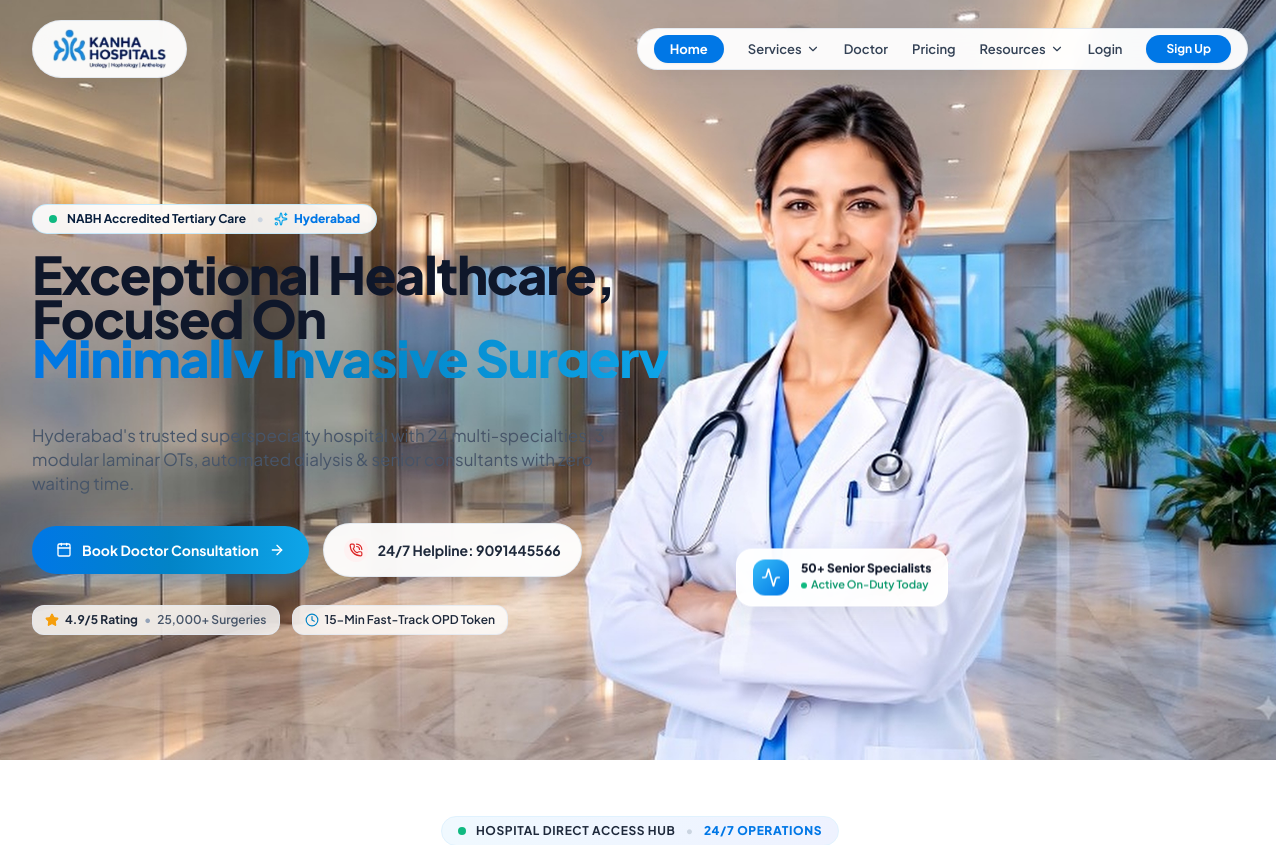
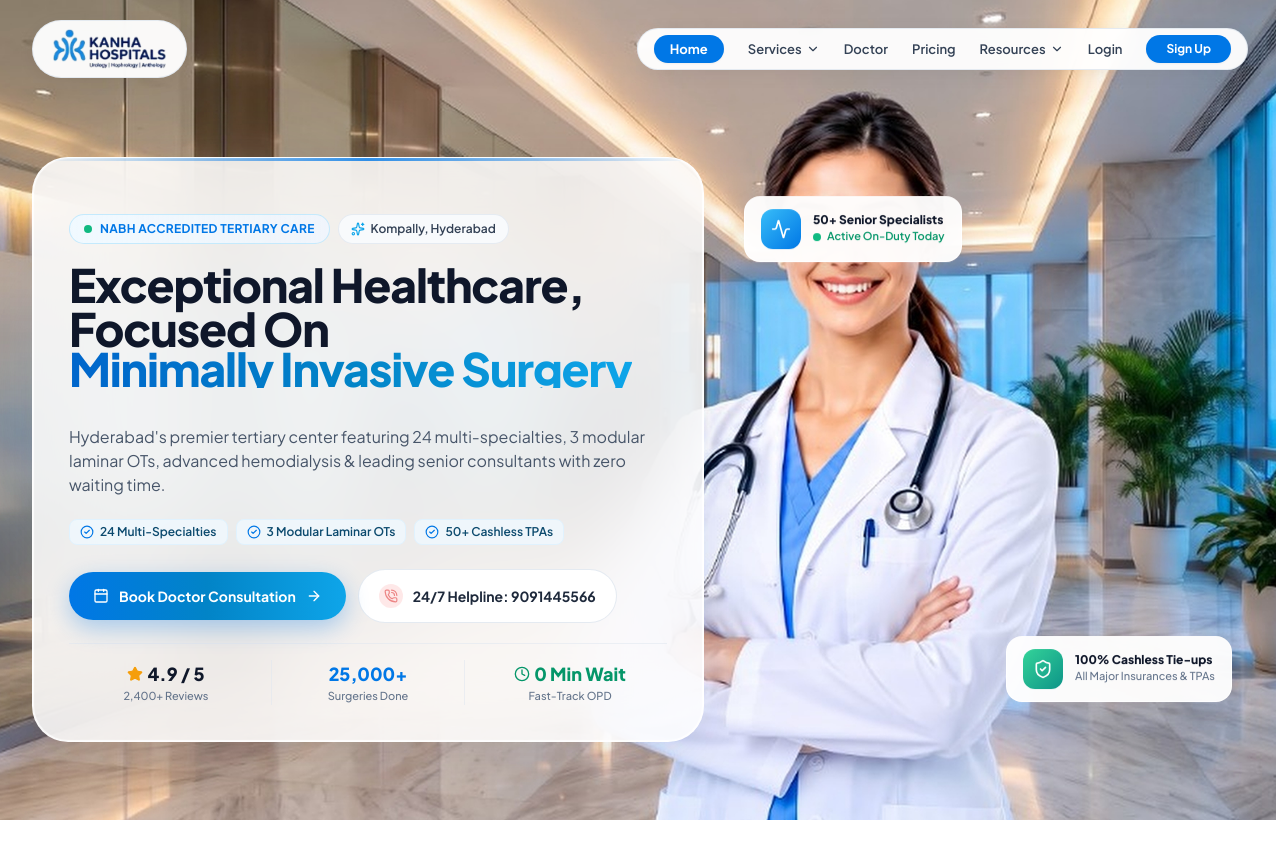
Before and after one commit to Shiva33987/hospital-kanha, a React (Vite) app: page / in a window 1280 px wide. Shown: the top 845 px of the page. Built offline with nearby package versions, Linux system fonts and the light colour scheme.

Commit message:
feat(hero): upgrade hero with luxury frosted glass console, kinetic typography, feature chips, and floating motion badges

```diff
--- a/src/components/Hero.tsx
+++ b/src/components/Hero.tsx
@@ -11,10 +11,9 @@ import {
   ArrowRight,
   Sparkles,
   Star,
-  Award,
-  Clock
+  Clock,
+  CheckCircle2
 } from 'lucide-react';
-import { HOSPITAL_INFO } from '../data/hospitalData';
 import { KanhaLogo } from './KanhaLogo';
 
 interface HeroProps {
@@ -35,8 +34,8 @@ export const Hero: React.FC<HeroProps> = ({
 
   // Dynamic Rotating Specialty Text
   const rotatingSpecialties = [
+    '24/7 Precision Dialysis',
     'Advanced Laser Urology',
-    '24/7 Precision Dialysis',
     'Minimally Invasive Surgery',
     'Comprehensive Kidney Care',
     'Andrology & Men\'s Health',
@@ -51,7 +50,7 @@ export const Hero: React.FC<HeroProps> = ({
   }, [rotatingSpecialties.length]);
 
   return (
-    <section className="relative w-full min-h-[580px] sm:min-h-[640px] lg:min-h-[700px] xl:min-h-[760px] overflow-hidden select-none bg-white flex flex-col justify-between">
+    <section className="relative w-full min-h-[640px] sm:min-h-[700px] lg:min-h-[760px] xl:min-h-[820px] overflow-hidden select-none bg-white flex flex-col justify-between">
 
       {/* 1. MASTER CANVAS BACKGROUND (High-res clean hospital lobby with doctor) */}
       <img
@@ -59,6 +58,9 @@ export const Hero: React.FC<HeroProps> = ({
         alt="Kanha Hospitals - Urology, Nephrology, Andrology & 24 Multi-Specialties"
         className="absolute -inset-1 w-[calc(100%+8px)] h-[calc(100%+8px)] object-cover object-center pointer-events-none z-0"
       />
+
+      {/* Subtle Luminous Ambient Glow behind the card */}
+      <div className="absolute top-1/4 left-10 w-96 h-96 bg-sky-200/40 rounded-full blur-3xl pointer-events-none z-10" />
 
       {/* 2. TOP NAVIGATION BAR */}
       <div className="relative z-30 w-full max-w-7xl mx-auto px-4 sm:px-6 lg:px-8 pt-3 sm:pt-4 md:pt-5 flex items-center justify-between">
@@ -201,32 +203,41 @@ export const Hero: React.FC<HeroProps> = ({
 
       </div>
 
-      {/* 3. HERO CONTENT AREA (Positioned cleanly in left 55% over frosted glass corridor) */}
-      <div className="relative z-20 w-full max-w-7xl mx-auto px-4 sm:px-6 lg:px-8 my-auto py-8 sm:py-12 lg:py-16 grid grid-cols-1 lg:grid-cols-12 gap-8 items-center">
+      {/* 3. HERO CONTENT AREA (Enclosed in Luxury Frosted Glass Medical Console) */}
+      <div className="relative z-20 w-full max-w-7xl mx-auto px-4 sm:px-6 lg:px-8 my-auto py-6 sm:py-8 lg:py-10 grid grid-cols-1 lg:grid-cols-12 gap-8 items-center">
 
-        {/* Left Column: Animated Text & Clinical Value Proposition */}
+        {/* Left Column: Glass Console Card */}
         <motion.div
-          initial={{ opacity: 0, x: -30 }}
-          animate={{ opacity: 1, x: 0 }}
-          transition={{ duration: 0.7, ease: [0.16, 1, 0.3, 1] }}
-          className="lg:col-span-7 xl:col-span-7 space-y-5"
+          initial={{ opacity: 0, y: 30 }}
+          animate={{ opacity: 1, y: 0 }}
+          transition={{ duration: 0.75, ease: [0.16, 1, 0.3, 1] }}
+          className="lg:col-span-7 xl:col-span-7 max-w-2xl"
         >
-          {/* Animated Medical Trust Pill */}
-          <div className="inline-flex items-center space-x-2.5 bg-white/90 backdrop-blur-md px-4 py-1.5 rounded-full border border-sky-200/80 shadow-xs text-xs font-bold text-slate-800">
+          {/* Frosted Medical Console Card */}
+          <div className="relative overflow-hidden rounded-[28px] sm:rounded-[36px] bg-white/88 sm:bg-white/85 backdrop-blur-2xl border border-white/90 shadow-[0_20px_60px_-15px_rgba(8,31,61,0.12),0_0_1px_1px_rgba(255,255,255,0.85)_inset] p-6 sm:p-8 lg:p-9 space-y-5">
+
+            {/* Top Luminous Blue Accent Hairline */}
+            <div className="absolute top-0 left-0 right-0 h-[3px] bg-gradient-to-r from-transparent via-[#0077e6] to-transparent opacity-80" />
+
+            {/* Badges Row */}
+            <div className="flex flex-wrap items-center gap-2">
+              <div className="inline-flex items-center space-x-2 bg-gradient-to-r from-sky-50 to-blue-50/80 border border-sky-200/80 px-3.5 py-1.5 rounded-full text-xs font-bold text-[#0077e6] shadow-2xs">
                 <span className="relative flex h-2 w-2">
                   <span className="animate-ping absolute inline-flex h-full w-full rounded-full bg-emerald-400 opacity-75"></span>
                   <span className="relative inline-flex rounded-full h-2 w-2 bg-emerald-500"></span>
                 </span>
-            <span className="text-hospital-navy">NABH Accredited Tertiary Care</span>
-            <span className="text-slate-300">•</span>
-            <span className="text-[#0077e6] font-extrabold flex items-center space-x-1">
-              <Sparkles className="w-3.5 h-3.5 text-sky-500 inline mr-0.5" />
-              <span>Hyderabad</span>
-            </span>
+                <span className="tracking-wide">NABH ACCREDITED TERTIARY CARE</span>
+              </div>
+
+              <div className="inline-flex items-center space-x-1.5 bg-slate-50 border border-slate-200/80 px-3 py-1.5 rounded-full text-xs font-semibold text-slate-700">
+                <Sparkles className="w-3.5 h-3.5 text-sky-500" />
+                <span>Kompally, Hyderabad</span>
+              </div>
             </div>
 
             {/* Kinetic Animated Headline */}
-          <h1 className="text-3xl sm:text-4xl lg:text-[46px] xl:text-[52px] font-extrabold font-sans text-slate-900 tracking-tight leading-[1.12]">
+            <div className="space-y-1">
+              <h1 className="text-3xl sm:text-4xl lg:text-[42px] xl:text-[46px] font-extrabold font-sans text-slate-900 tracking-tight leading-[1.14]">
                 Exceptional Healthcare,
                 <span className="block mt-1 text-slate-900">
                   Focused On{' '}
@@ -234,11 +245,11 @@ export const Hero: React.FC<HeroProps> = ({
                     <AnimatePresence mode="wait">
                       <motion.span
                         key={rotatingSpecialties[specialtyIndex]}
-                    initial={{ y: 28, opacity: 0 }}
+                        initial={{ y: 26, opacity: 0 }}
                         animate={{ y: 0, opacity: 1 }}
-                    exit={{ y: -28, opacity: 0 }}
-                    transition={{ duration: 0.45, ease: [0.16, 1, 0.3, 1] }}
-                    className="bg-gradient-to-r from-[#0077e6] via-[#0284c7] to-[#0ea5e9] bg-clip-text text-transparent font-extrabold whitespace-nowrap block"
+                        exit={{ y: -26, opacity: 0 }}
+                        transition={{ duration: 0.42, ease: [0.16, 1, 0.3, 1] }}
+                        className="bg-gradient-to-r from-[#0066cc] via-[#0284c7] to-[#0ea5e9] bg-clip-text text-transparent font-extrabold whitespace-nowrap block"
                       >
                         {rotatingSpecialties[specialtyIndex]}
                       </motion.span>
@@ -246,17 +257,34 @@ export const Hero: React.FC<HeroProps> = ({
                   </span>
                 </span>
               </h1>
+            </div>
 
             {/* Value Proposition Description */}
-          <p className="text-sm sm:text-base lg:text-[17px] text-slate-600 max-w-xl leading-relaxed font-normal">
-            Hyderabad's trusted superspecialty hospital with 24 multi-specialties, 3 modular laminar OTs, automated dialysis &amp; senior consultants with zero waiting time.
+            <p className="text-sm sm:text-base text-slate-600 leading-relaxed font-normal">
+              Hyderabad's premier tertiary center featuring 24 multi-specialties, 3 modular laminar OTs, advanced hemodialysis &amp; leading senior consultants with zero waiting time.
             </p>
 
-          {/* Action Buttons Row (Light, airy, and premium - no dark solid blocks) */}
-          <div className="flex flex-wrap items-center gap-3.5 pt-2">
+            {/* Micro Clinical Feature Chips */}
+            <div className="flex flex-wrap items-center gap-2 pt-0.5">
+              <div className="inline-flex items-center space-x-1.5 bg-sky-50/80 border border-sky-100 text-sky-900 px-2.5 py-1 rounded-lg text-xs font-semibold">
+                <CheckCircle2 className="w-3.5 h-3.5 text-[#0077e6]" />
+                <span>24 Multi-Specialties</span>
+              </div>
+              <div className="inline-flex items-center space-x-1.5 bg-sky-50/80 border border-sky-100 text-sky-900 px-2.5 py-1 rounded-lg text-xs font-semibold">
+                <CheckCircle2 className="w-3.5 h-3.5 text-[#0077e6]" />
+                <span>3 Modular Laminar OTs</span>
+              </div>
+              <div className="inline-flex items-center space-x-1.5 bg-sky-50/80 border border-sky-100 text-sky-900 px-2.5 py-1 rounded-lg text-xs font-semibold">
+                <CheckCircle2 className="w-3.5 h-3.5 text-[#0077e6]" />
+                <span>50+ Cashless TPAs</span>
+              </div>
+            </div>
+
+            {/* Action Buttons Row */}
+            <div className="flex flex-wrap items-center gap-3 pt-1">
               <button
                 onClick={() => onOpenAppointmentModal()}
-              className="bg-gradient-to-r from-[#0077e6] via-[#0284c7] to-[#0ea5e9] hover:from-[#0066cc] hover:to-[#0284c7] text-white font-bold text-sm px-6 py-3.5 rounded-full shadow-[0_8px_25px_rgba(0,119,230,0.32)] flex items-center space-x-2.5 transition-all cursor-pointer group active:scale-95"
+                className="relative group overflow-hidden bg-gradient-to-r from-[#0077e6] via-[#0284c7] to-[#0ea5e9] hover:from-[#0066cc] hover:to-[#0284c7] text-white font-bold text-sm px-6 py-3.5 rounded-full shadow-[0_8px_25px_rgba(0,119,230,0.32)] flex items-center space-x-2.5 transition-all duration-300 cursor-pointer active:scale-95"
               >
                 <Calendar className="w-4 h-4 text-white" />
                 <span>Book Doctor Consultation</span>
@@ -265,48 +293,77 @@ export const Hero: React.FC<HeroProps> = ({
 
               <button
                 onClick={onOpenEmergencyModal}
-              className="bg-white/95 backdrop-blur-md hover:bg-white text-slate-800 border border-slate-200/90 font-bold text-sm px-5 py-3.5 rounded-full shadow-xs flex items-center space-x-2.5 transition-all hover:border-red-300 hover:text-red-600 cursor-pointer group active:scale-95"
+                className="bg-white hover:bg-red-50/50 text-slate-800 hover:text-red-600 border border-slate-200/90 hover:border-red-200 font-bold text-sm px-5 py-3.5 rounded-full shadow-xs flex items-center space-x-2.5 transition-all duration-300 cursor-pointer group active:scale-95"
               >
-              <div className="w-6 h-6 rounded-full bg-red-50 text-red-600 flex items-center justify-center group-hover:scale-110 transition-transform">
-                <PhoneCall className="w-3.5 h-3.5" />
+                <div className="w-6 h-6 rounded-full bg-red-100/80 text-red-600 flex items-center justify-center group-hover:scale-110 transition-transform">
+                  <PhoneCall className="w-3.5 h-3.5 animate-pulse" />
                 </div>
                 <span>24/7 Helpline: 9091445566</span>
               </button>
             </div>
 
-          {/* Floating Motion Graphics / Mini Status Pill */}
-          <div className="pt-2 flex flex-wrap items-center gap-3 text-xs text-slate-600 font-semibold">
-            <div className="flex items-center space-x-1.5 bg-white/80 backdrop-blur-md px-3 py-1.5 rounded-xl border border-slate-200/80 shadow-2xs">
-              <Star className="w-3.5 h-3.5 text-amber-500 fill-amber-500" />
-              <span className="font-bold text-slate-800">4.9/5 Rating</span>
-              <span className="text-slate-400">•</span>
-              <span>25,000+ Surgeries</span>
+            {/* Trust Metrics Bar at bottom of card */}
+            <div className="border-t border-slate-200/60 pt-4 grid grid-cols-3 gap-2 text-center">
+              <div className="flex flex-col items-center">
+                <div className="flex items-center space-x-1 text-slate-900 font-extrabold text-base sm:text-lg">
+                  <Star className="w-4 h-4 text-amber-500 fill-amber-500" />
+                  <span>4.9 / 5</span>
+                </div>
+                <div className="text-[11px] text-slate-500 font-medium">2,400+ Reviews</div>
               </div>
 
-            <div className="flex items-center space-x-1.5 bg-white/80 backdrop-blur-md px-3 py-1.5 rounded-xl border border-slate-200/80 shadow-2xs">
-              <Clock className="w-3.5 h-3.5 text-hospital-blue" />
-              <span className="text-slate-800">15-Min Fast-Track OPD Token</span>
+              <div className="border-x border-slate-200/60 flex flex-col items-center">
+                <div className="text-[#0077e6] font-extrabold text-base sm:text-lg">
+                  25,000+
+                </div>
+                <div className="text-[11px] text-slate-500 font-medium">Surgeries Done</div>
+              </div>
+
+              <div className="flex flex-col items-center">
+                <div className="flex items-center space-x-1 text-emerald-600 font-extrabold text-base sm:text-lg">
+                  <Clock className="w-4 h-4 text-emerald-600" />
+                  <span>0 Min Wait</span>
+                </div>
+                <div className="text-[11px] text-slate-500 font-medium">Fast-Track OPD</div>
               </div>
             </div>
 
+          </div>
         </motion.div>
 
-        {/* Right Column: Empty grid space so doctor's photo shines through cleanly */}
-        <div className="hidden lg:block lg:col-span-5 xl:col-span-5 relative h-full min-h-[350px]">
-          {/* Subtle floating glass trust badge near the doctor's side */}
+        {/* Right Column: Doctor floating motion badges */}
+        <div className="hidden lg:block lg:col-span-5 relative h-full min-h-[420px]">
+          {/* Floating Badge 1: Senior Specialists Active */}
           <motion.div
-            animate={{ y: [0, -8, 0] }}
-            transition={{ duration: 4, repeat: Infinity, ease: "easeInOut" }}
-            className="absolute bottom-6 -left-6 bg-white/95 backdrop-blur-xl border border-white/80 px-4 py-2.5 rounded-2xl shadow-[0_12px_30px_rgba(0,0,0,0.08)] flex items-center space-x-3 pointer-events-none"
+            animate={{ y: [0, -10, 0] }}
+            transition={{ duration: 5, repeat: Infinity, ease: "easeInOut" }}
+            className="absolute top-12 -left-4 bg-white/95 backdrop-blur-xl border border-white/90 px-4 py-3 rounded-2xl shadow-[0_15px_35px_rgba(8,31,61,0.08)] flex items-center space-x-3 pointer-events-none z-10"
           >
-            <div className="w-9 h-9 rounded-xl bg-gradient-to-br from-sky-400 to-[#0077e6] text-white flex items-center justify-center shadow-xs">
+            <div className="w-10 h-10 rounded-xl bg-gradient-to-br from-sky-400 to-[#0077e6] text-white flex items-center justify-center shadow-xs">
               <Activity className="w-5 h-5" />
             </div>
             <div>
               <div className="text-xs font-extrabold text-slate-900">50+ Senior Specialists</div>
               <div className="text-[11px] font-semibold text-emerald-600 flex items-center space-x-1">
-                <span className="w-1.5 h-1.5 rounded-full bg-emerald-500"></span>
+                <span className="w-2 h-2 rounded-full bg-emerald-500 animate-ping inline-block mr-0.5"></span>
                 <span>Active On-Duty Today</span>
+              </div>
+            </div>
+          </motion.div>
+
+          {/* Floating Badge 2: Cashless Tie-ups */}
+          <motion.div
+            animate={{ y: [0, 8, 0] }}
+            transition={{ duration: 6, repeat: Infinity, ease: "easeInOut", delay: 1 }}
+            className="absolute bottom-10 right-4 bg-white/95 backdrop-blur-xl border border-white/90 px-4 py-3 rounded-2xl shadow-[0_15px_35px_rgba(8,31,61,0.08)] flex items-center space-x-3 pointer-events-none z-10"
+          >
+            <div className="w-10 h-10 rounded-xl bg-gradient-to-br from-emerald-400 to-teal-600 text-white flex items-center justify-center shadow-xs">
+              <ShieldCheck className="w-5 h-5" />
+            </div>
+            <div>
+              <div className="text-xs font-extrabold text-slate-900">100% Cashless Tie-ups</div>
+              <div className="text-[11px] font-medium text-slate-500">
+                All Major Insurances &amp; TPAs
               </div>
             </div>
           </motion.div>
```
Lines whose indentation alone changed are shown as unchanged.
